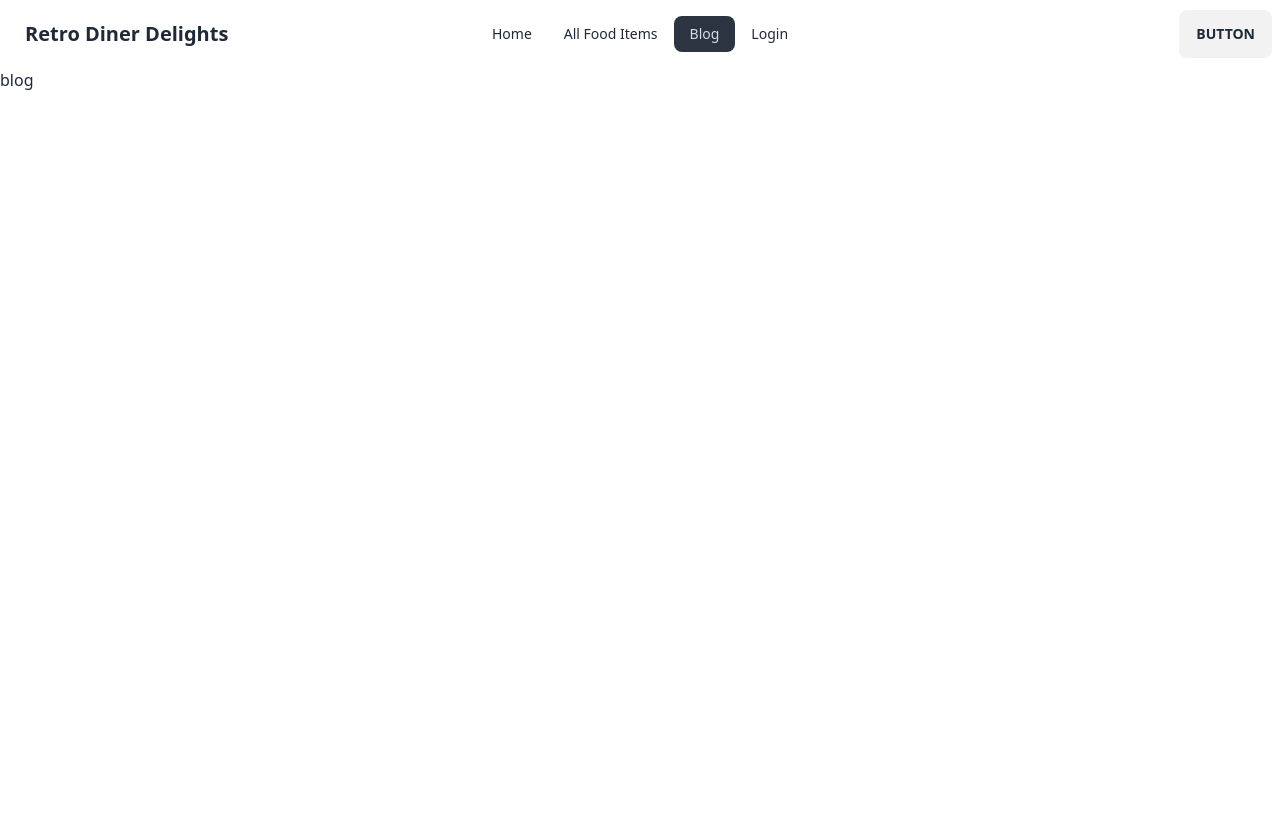
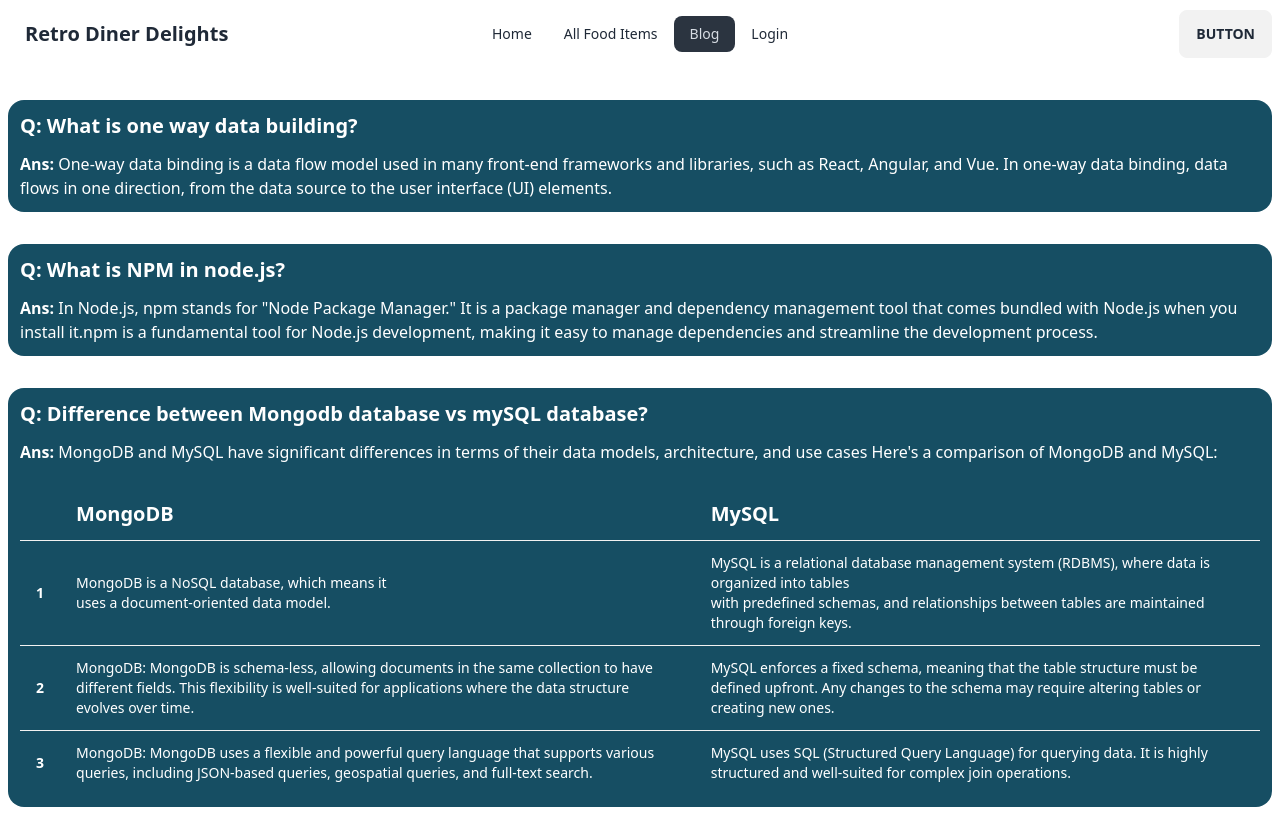
Before and after one commit to Shermin07/Restaurant-management-web-client, a React (Vite) app: page /blog in a window 1280 px wide. Before the commit the page ends 800 px from the top, so only its background shows below. Built offline with nearby package versions, Linux system fonts and the light colour scheme; no server answers.

Commit message:
added blog page

```diff
--- a/src/Pages/Blog/Blog.jsx
+++ b/src/Pages/Blog/Blog.jsx
@@ -2,8 +2,68 @@
 
 const Blog = () => {
     return (
-        <div>
-          <h1>blog</h1>
+        <div className="mb-7">
+         <div className="card bg-cyan-900 text-white p-3 mx-2 mt-8 mb-4">
+
+    <h2 className="card-title mb-3">Q: What is one way data building?</h2>
+    <p> <span className="font-bold">Ans:</span> One-way data binding is a data flow model used in many front-end frameworks and libraries, such as React, Angular, and Vue. In one-way data binding, data flows in one direction, from the data source to the user interface (UI) elements. </p>
+
+
+</div>
+         <div className="card mx-2 mt-8  bg-cyan-900 text-white p-3 ">
+
+    <h2 className="card-title mb-3">Q: What is NPM in node.js?</h2>
+    <p> <span className="font-bold">Ans:</span> In Node.js, npm stands for "Node Package Manager."  It is a package manager and dependency management tool that comes bundled with Node.js when you install it.npm is a fundamental tool for Node.js development, making it easy to manage dependencies and streamline the development process. </p>
+
+
+</div>
+         <div className="card mx-2 mt-8  bg-cyan-900 text-white p-3 ">
+
+    <h2 className="card-title mb-3">Q: Difference between Mongodb database vs mySQL database?</h2>
+    <p> <span className="font-bold">Ans:</span> MongoDB and MySQL have significant differences in terms of their data models, architecture, and use cases Here's a comparison of MongoDB and MySQL: <br></br>
+
+
+    <div className="overflow-x-auto mt-6">
+  <table className="table">
+    {/* head */}
+    <thead className="text-white text-xl font-bold">
+      <tr>
+        <th></th>
+
+        <th>MongoDB</th>
+        <th>MySQL</th>
+      </tr>
+    </thead>
+    <tbody>
+      {/* row 1 */}
+      <tr>
+        <th>1</th>
+        <td>MongoDB is a NoSQL database, which means it <br></br>uses a document-oriented data model.</td>
+        <td>MySQL is a relational database management system (RDBMS), where data is organized into tables<br></br> with predefined schemas, and relationships between tables are maintained through foreign keys.</td>
+
+      </tr>
+      {/* row 2 */}
+      <tr className="hover">
+        <th>2</th>
+        <td>MongoDB: MongoDB is schema-less, allowing documents in the same collection to have different fields. This flexibility is well-suited for applications where the data structure evolves over time.</td>
+        <td>MySQL enforces a fixed schema, meaning that the table structure must be defined upfront. Any changes to the schema may require altering tables or creating new ones.</td>
+
+      </tr>
+      {/* row 3 */}
+      <tr>
+        <th>3</th>
+        <td>MongoDB: MongoDB uses a flexible and powerful query language that supports various queries, including JSON-based queries, geospatial queries, and full-text search.</td>
+        <td> MySQL uses SQL (Structured Query Language) for querying data. It is highly structured and well-suited for complex join operations.</td>
+
+      </tr>
+    </tbody>
+  </table>
+</div>
+
+     </p>
+
+
+</div>
         </div>
     );
 };
--- a/src/Pages/FoodPurchase/FoodPurchase.jsx
+++ b/src/Pages/FoodPurchase/FoodPurchase.jsx
@@ -43,7 +43,7 @@ const FoodPurchase = () => {
        .then(data =>{
 
         if(data.insertedId){
-           new Swal('Order Successfull')
+           new Swal('Order Successfully Done')
         }
        // console.log(data)
        })
```
